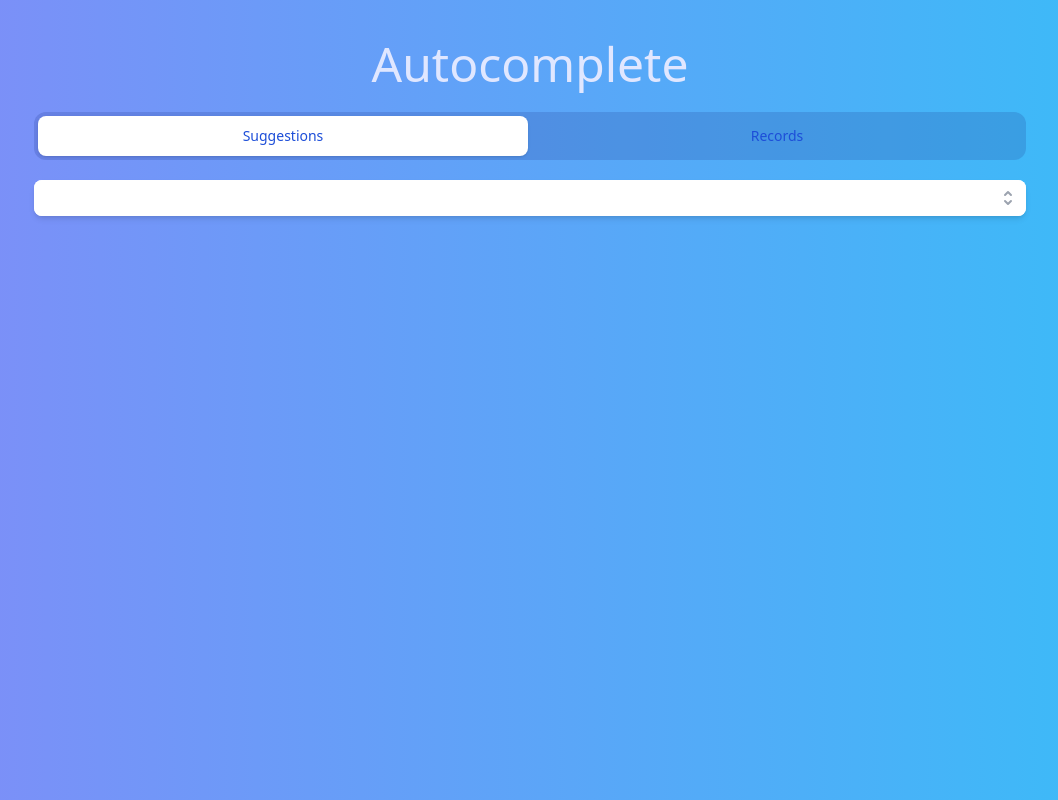
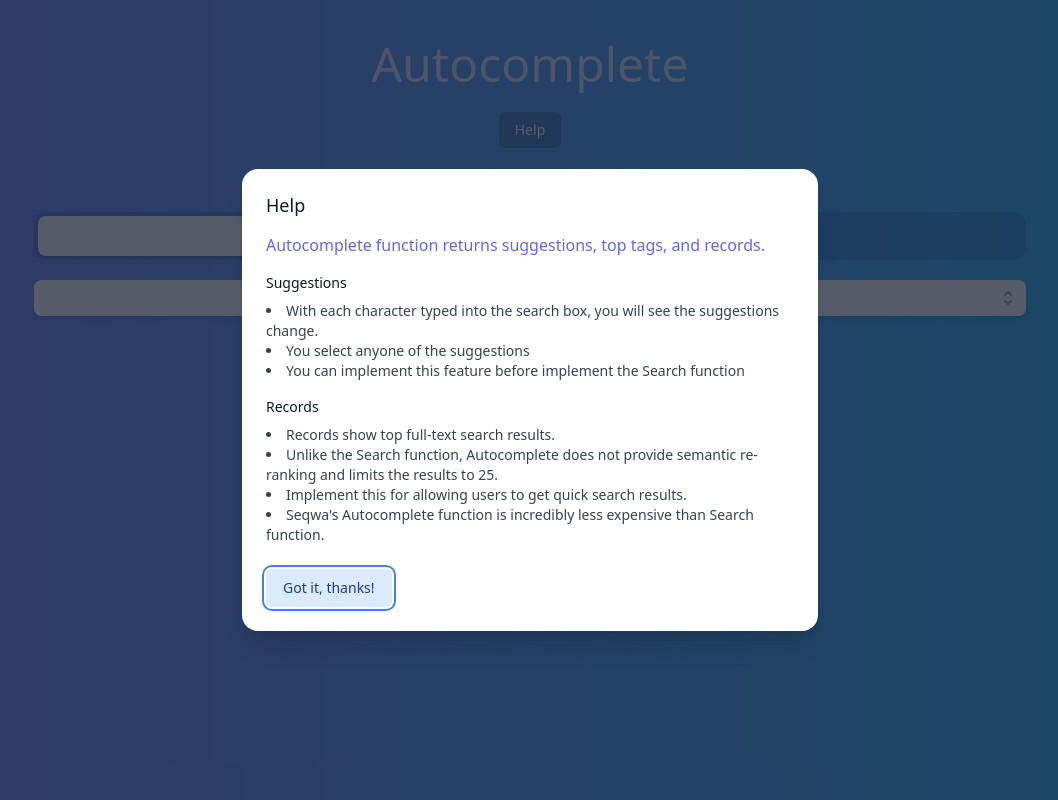
Before and after one commit to seqwa/seqwa-autocomplete-nextjs, a Next.js app: page / in a window 1280 px wide. Shown: the whole page, without its empty margins (110-1168 px from the left). Built offline with nearby package versions, Linux system fonts and the light colour scheme.

Commit message:
2 files modified, 1 added

```diff
--- /dev/null
+++ b/components/Help.js
@@ -0,0 +1,124 @@
+import { Dialog, Transition } from '@headlessui/react';
+import { Fragment, useState } from 'react';
+
+export default function Help() {
+  let [isOpen, setIsOpen] = useState(true);
+
+  function closeModal() {
+    setIsOpen(false);
+  }
+
+  function openModal() {
+    setIsOpen(true);
+  }
+
+  return (
+    <>
+      <div className="flex items-center justify-center">
+        <button
+          type="button"
+          onClick={openModal}
+          className="px-4 py-2 text-sm font-medium text-white bg-black rounded-md bg-opacity-20 hover:bg-opacity-30 focus:outline-none focus-visible:ring-2 focus-visible:ring-white focus-visible:ring-opacity-75"
+        >
+          Help
+        </button>
+      </div>
+
+      <Transition appear show={isOpen} as={Fragment}>
+        <Dialog
+          as="div"
+          className="fixed inset-0 z-10 overflow-y-auto"
+          onClose={closeModal}
+        >
+          <div className="min-h-screen px-4 text-center">
+            <Transition.Child
+              as={Fragment}
+              enter="ease-out duration-300"
+              enterFrom="opacity-0"
+              enterTo="opacity-100"
+              leave="ease-in duration-200"
+              leaveFrom="opacity-100"
+              leaveTo="opacity-0"
+            >
+              <Dialog.Overlay className="fixed inset-0 bg-slate-900/70" />
+            </Transition.Child>
+
+            {/* This element is to trick the browser into centering the modal contents. */}
+            <span
+              className="inline-block h-screen align-middle"
+              aria-hidden="true"
+            >
+              &#8203;
+            </span>
+            <Transition.Child
+              as={Fragment}
+              enter="ease-out duration-300"
+              enterFrom="opacity-0 scale-95"
+              enterTo="opacity-100 scale-100"
+              leave="ease-in duration-200"
+              leaveFrom="opacity-100 scale-100"
+              leaveTo="opacity-0 scale-95"
+            >
+              <div className="inline-block w-full max-w-xl p-6 my-8 overflow-hidden text-left align-middle transition-all transform bg-white shadow-xl rounded-2xl">
+                <Dialog.Title
+                  as="h3"
+                  className="text-lg font-medium leading-6 text-gray-900"
+                >
+                  Help
+                </Dialog.Title>
+                <div className="mt-4">
+                  <p className="text-indigo-500 font-medium">
+                    Autocomplete function returns suggestions, top tags, and
+                    records.
+                  </p>
+                  <p className="text-sm text-gray-900 font-medium mt-4">
+                    Suggestions
+                  </p>
+                  <ul className="list-inside list-disc text-sm text-gray-700 my-2">
+                    <li>
+                      With each character typed into the search box, you will
+                      see the suggestions change.
+                    </li>
+                    <li>You select anyone of the suggestions</li>
+                    <li>
+                      You can implement this feature before implement the Search
+                      function
+                    </li>
+                  </ul>
+                  <p className="text-sm text-gray-900 font-medium mt-4">
+                    Records
+                  </p>
+                  <ul className="list-inside list-disc text-sm text-gray-700 my-2">
+                    <li>Records show top full-text search results.</li>
+                    <li>
+                      Unlike the Search function, Autocomplete does not provide
+                      semantic re-ranking and limits the results to 25.
+                    </li>
+                    <li>
+                      Implement this for allowing users to get quick search
+                      results.
+                    </li>
+                    <li>
+                      Seqwa's Autocomplete function is incredibly less expensive
+                      than Search function.
+                    </li>
+                  </ul>
+                </div>
+
+                <div className="mt-6">
+                  <button
+                    type="button"
+                    className="inline-flex justify-center px-4 py-2 text-sm font-medium text-blue-900 bg-blue-100 border border-transparent rounded-md hover:bg-blue-200 focus:outline-none focus-visible:ring-2 focus-visible:ring-offset-2 focus-visible:ring-blue-500"
+                    onClick={closeModal}
+                  >
+                    Got it, thanks!
+                  </button>
+                </div>
+              </div>
+            </Transition.Child>
+          </div>
+        </Dialog>
+      </Transition>
+    </>
+  );
+}
--- a/components/autocompletebox.js
+++ b/components/autocompletebox.js
@@ -1,6 +1,7 @@
 import { Fragment, useState } from 'react';
 import { Combobox, Transition, Tab } from '@headlessui/react';
 import { CheckIcon, SelectorIcon } from '@heroicons/react/solid';
+import Help from './Help';
 
 export default function AutocompleteBox() {
   const [selected, setSelected] = useState();
@@ -25,6 +26,26 @@ export default function AutocompleteBox() {
       <h1 className="text-5xl text-indigo-100 text-center mb-6">
         Autocomplete
       </h1>
+      <Help />
+      <h2 className="text-white font-semibold text-center my-5 underline underline-offset-2">
+        <a
+          className="flex space-x-1 items-center justify-center"
+          href="https://www.seqwa.com"
+          rel="noreferrer"
+          target="_blank"
+        >
+          <span>Seqwa | AI-Powered Semantic Search</span>
+          <svg
+            viewBox="0 0 24 24"
+            fill="none"
+            className="h-4 w-4 lg:h-6 lg:w-6 fill-current"
+            xmlns="http://www.w3.org/2000/svg"
+          >
+            <path d="M11.2716 7.25C11.2716 6.83579 11.6073 6.5 12.0216 6.5H16.75C17.1642 6.5 17.5 6.83579 17.5 7.25V11.9785C17.5 12.3927 17.1642 12.7285 16.75 12.7285C16.3358 12.7285 16 12.3927 16 11.9785V9.06066L10.7803 14.2803C10.4874 14.5732 10.0126 14.5732 9.71967 14.2803C9.42678 13.9874 9.42678 13.5126 9.71967 13.2197L14.9393 8H12.0216C11.6073 8 11.2716 7.66421 11.2716 7.25Z"></path>
+            <path d="M6.15675 5.25C6.57853 3.94437 7.80398 3 9.25 3H17.75C19.5449 3 21 4.45507 21 6.25V14.8382C21 16.1902 20.1745 17.3494 19 17.8392V17.9751C19 19.0247 18.4705 19.82 17.6913 20.3191C16.9414 20.7995 15.9737 21.0045 14.9977 20.9999L14.9963 20.9999L10.9191 20.9952L7 20.9951C5.84332 20.9951 4.83555 20.6327 4.11066 19.9496C3.38287 19.2639 3 18.3103 3 17.25V8.5C3 7.63484 3.21573 6.81725 3.73399 6.20358C4.26793 5.57135 5.04354 5.25 5.95588 5.25H6.15675ZM6 6.75H5.95588C5.41235 6.75 5.08501 6.92865 4.87998 7.17142C4.65927 7.43275 4.5 7.86516 4.5 8.5V17.25C4.5 17.9397 4.74213 18.4837 5.13934 18.8579C5.53944 19.2349 6.15669 19.4951 7 19.4951L10.9191 19.4952L15.0009 19.4999L15.0037 19.4999C15.7919 19.5038 16.4486 19.3338 16.8822 19.0561C17.254 18.8179 17.4641 18.5061 17.4958 18.0882H9.25C7.45508 18.0882 6 16.6332 6 14.8382V6.75ZM9.25 4.5C8.2835 4.5 7.5 5.2835 7.5 6.25V14.8382C7.5 15.8047 8.2835 16.5882 9.25 16.5882H17.75C18.7165 16.5882 19.5 15.8047 19.5 14.8382V6.25C19.5 5.2835 18.7165 4.5 17.75 4.5H9.25Z"></path>
+          </svg>
+        </a>
+      </h2>
       <Tab.Group>
         <Tab.List className="flex p-1 space-x-1 bg-blue-900/20 rounded-xl">
           {tabs.map((tab, index) => (
@@ -156,8 +177,8 @@ export default function AutocompleteBox() {
                           target="_blank"
                           className="flex items-center p-2 -m-3 transition duration-150 ease-in-out rounded-lg hover:bg-slate-100 focus:outline-none focus-visible:ring focus-visible:ring-orange-500 focus-visible:ring-opacity-50 cursor-pointer"
                         >
-                          <div className="flex items-center justify-center flex-shrink-0 w-10 h-10 text-white sm:h-12 sm:w-12">
-                            <img src={item.image} alt={item.title} />
+                          <div className="flex items-center justify-center flex-shrink-0 w-10 h-10 text-slate-600 text-xs sm:h-12 sm:w-12">
+                            <img src={item.image} alt={'Not Found'} />
                           </div>
                           <div className="ml-4">
                             <p className="text-sm font-medium text-gray-900">
```
Also changed, not shown: 1 other file (tests, documents, lock files or other folders).
